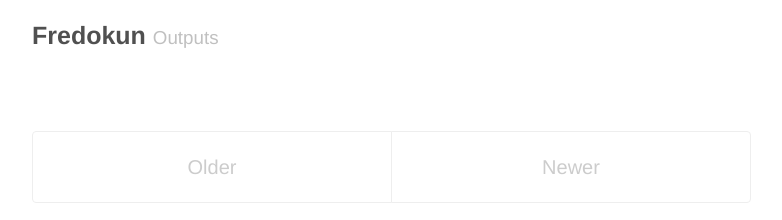
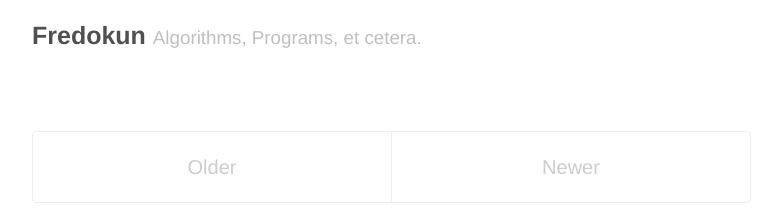
Before and after one commit to fredokun/fredokun.github.io, a Jekyll site: the page built from index.html, in a window 1280 px wide. Shown: the top 220 px of the page, without its empty margins (248-1030 px from the left). Built offline with Jekyll 4.4.1, drawn with Linux system fonts in a browser that asks for light colours; the list of posts is cut into pages by our own code.

Commit message:
et cetera

```diff
--- a/_config.yml
+++ b/_config.yml
@@ -4,7 +4,7 @@ relative_permalinks: true
 
 # Setup
 title:            Fredokun
-tagline:          Outputs
+tagline:          Algorithms, Programs, et cetera.
 url:              http://fredokun.github.io/
 paginate:         1
 baseurl:          /
```
